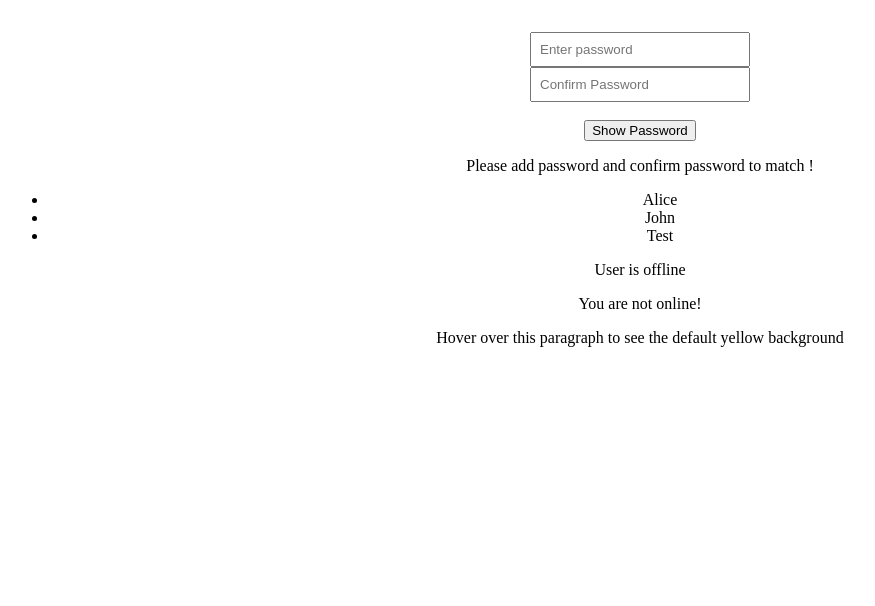
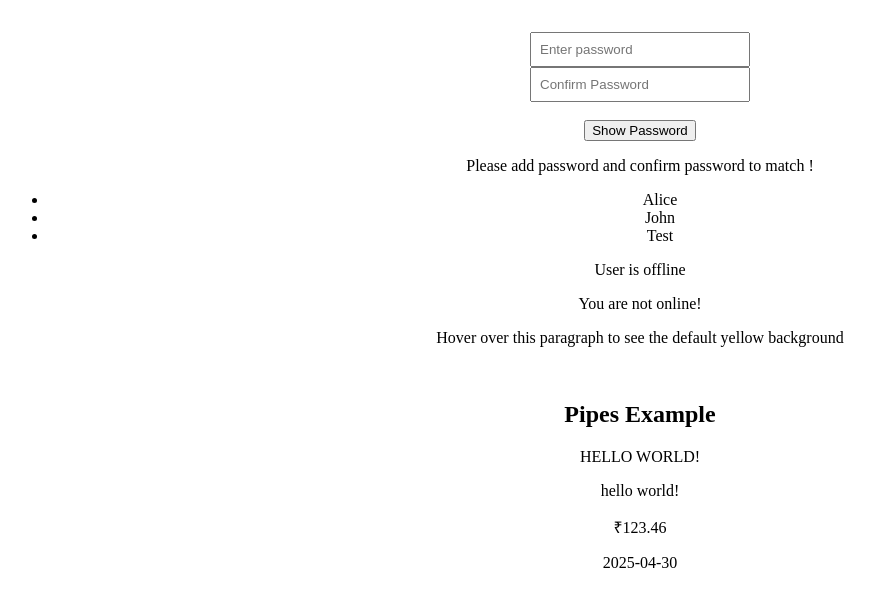
Before and after one commit to neel132/nihilent-angular-training, an Angular app: page / in a window 1280 px wide. Shown: the top 606 px of the page, without its empty margins (0-875 px from the left). Built offline with nearby package versions, Linux system fonts and the light colour scheme.

Commit message:
feat: added pipes

```diff
--- a/src/app/app.component.html
+++ b/src/app/app.component.html
@@ -28,4 +28,10 @@
   <p appHighlight="lightblue">
     Hover over this paragraph to see the default yellow background
   </p>
+  <br />
+  <h2>Pipes Example</h2>
+  <p>{{"Hello World!" | uppercase}}</p>
+  <p>{{"Hello World!" | lowercase}}</p>
+  <p>{{123.456 | currency:'INR': 'symbol' : '1.2-2'}}</p>
+  <p>{{ today | date: 'yyyy-MM-dd' }}</p>
 </div>
--- a/src/app/app.component.ts
+++ b/src/app/app.component.ts
@@ -24,6 +24,7 @@ export class AppComponent {
       name: 'Test',
     }
   ];
+  today = new Date();
   status = signal<boolean>(false);
   isVisible = signal<boolean>(false);
   password = signal<string>('');
```
